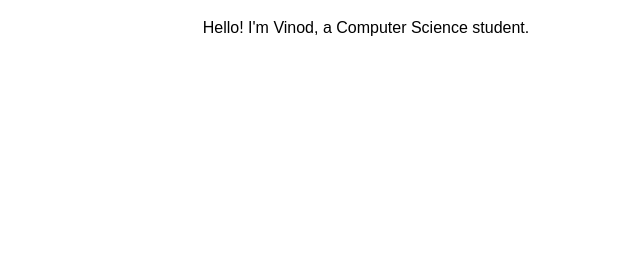
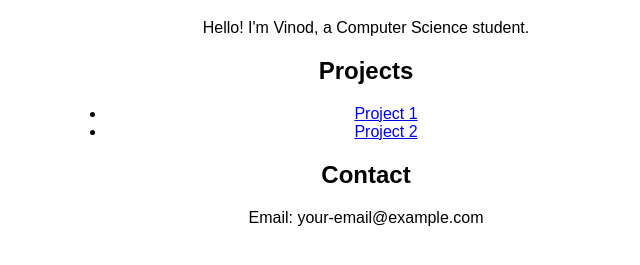
Before and after one commit to vinod022005/digital-portfolio, a plain HTML site: page Index.html in a window 1280 px wide. Shown: the part 89-354 px from the top of the page, without its empty margins (274-914 px from the left). Drawn offline with Linux system fonts and the light colour scheme.

Commit message:
Update Index.html

```diff
--- a/Index.html
+++ b/Index.html
@@ -1,14 +1,24 @@
 <!DOCTYPE html>
 <html>
 <head>
-    <title>My Portfolio</title>
+    <title>Vinod's Portfolio</title>
     <style>
         body { font-family: Arial, sans-serif; text-align: center; padding: 20px; }
         h1 { color: #333; }
+        .container { max-width: 600px; margin: auto; }
     </style>
 </head>
 <body>
-    <h1>Welcome to My Portfolio</h1>
-    <p>Hello! I'm Vinod, a Computer Science student.</p>
+    <div class="container">
+        <h1>Welcome to My Portfolio</h1>
+        <p>Hello! I'm Vinod, a Computer Science student.</p>
+        <h2>Projects</h2>
+        <ul>
+            <li><a href="#">Project 1</a></li>
+            <li><a href="#">Project 2</a></li>
+        </ul>
+        <h2>Contact</h2>
+        <p>Email: your-email@example.com</p>
+    </div>
 </body>
 </html>
```
